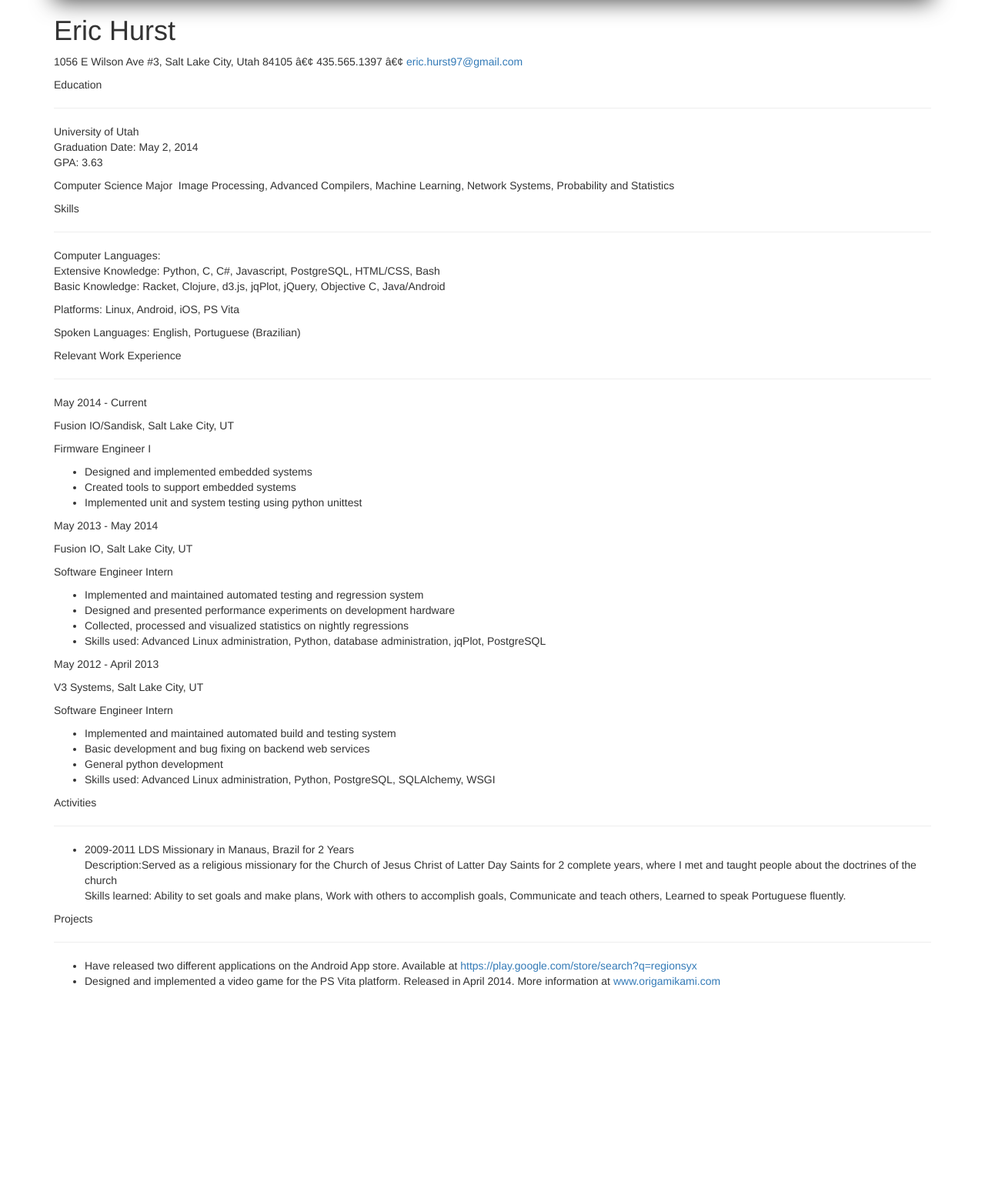
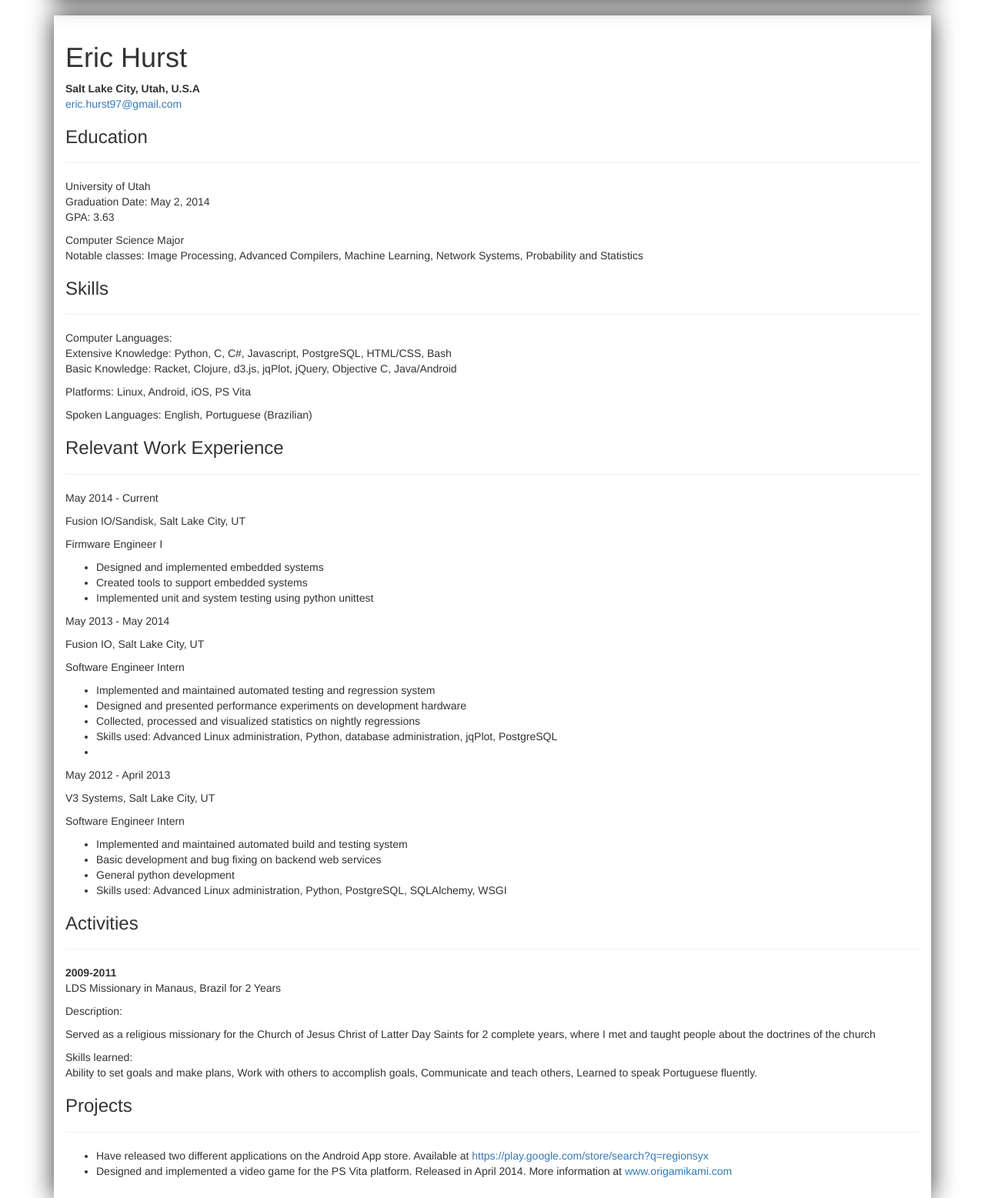
Before and after one commit to minkusanderic/eric-hurst-portfolio, a Django app: page /resume/ in a window 1280 px wide. Shown: the part 52-1609 px from the top of the page at 77% size. Before the commit the page ends 1335 px from the top, so only its background shows below. Run offline with Django 3.2, Linux system fonts and the light colour scheme; data comes from the database, SQL or seed files in the repository; data that the repository does not hold is empty; parts of the project's set-up code (start-up, migrations or seed data) failed here and were passed over; some libraries are stand-ins or nearby versions.

Commit message:
cleaned up resume page

```diff
--- a/resume/templates/resume/index.html
+++ b/resume/templates/resume/index.html
@@ -1,20 +1,16 @@
 {% extends "home/base.html" %}
 
 {% block content %}
+<article style="padding:15px;" class="row-fluid popout">
 <div>
-  <h1 class="c3"><span class="c13 c25">Eric Hurst</span></h1>
+  <h1><span>Eric Hurst</span></h1>
+  <strong>Salt Lake City, Utah, U.S.A</strong>
 
-  <p class="c3"><span class="c18">1056 E Wilson Ave #3, Salt Lake City,
-  Utah 84105</span><span class=
-  "c4 c18">&nbsp;&acirc;&euro;&cent;</span> <span class=
-  "c18">435.565.1397</span><span class=
-  "c4 c18">&nbsp;&acirc;&euro;&cent;</span> <span class=
-  "c28"><a class="c21" href=
-  "mailto:eric.hurst97@gmail.com">eric.hurst97@gmail.com</a></span></p>
+  <p><a href="mailto:eric.hurst97@gmail.com">eric.hurst97@gmail.com</a></p>
 
 </div>
 
-<p class="c3 c11"><span class="c4 c8">Education</span></p>
+<h3>Education</h3>
 <hr>
 
 <div id="education">
@@ -32,146 +28,108 @@
 {% endfor %}
 </div>
 
-<p class="c12 c14">
-<span class="c1 c6">Computer Science Major</span>
-<span class="c1">&nbsp;Image Processing, Advanced Compilers, Machine Learning, Network Systems, Probability and Statistics</span>
+<p>
+<span>Computer Science Major</span>
+<br>
+<span>Notable classes: Image Processing, Advanced Compilers, Machine Learning, Network Systems, Probability and Statistics</span>
 </p>
 
-<p class="c3 c11"><span class="c4 c8">Skills</span></p>
+<h3>Skills</h3>
 <hr>
 
-<p class="c14 c12">
-<span class="c2 c6">Computer Languages:</span>
+<p>
+<span>Computer Languages:</span>
 <br/>
-<span class="c9 c1">Extensive Knowledge:</span>
-<span class="c1">Python, C, C#, Javascript, PostgreSQL, HTML/CSS, Bash</span>
+<span>Extensive Knowledge:</span>
+<span>Python, C, C#, Javascript, PostgreSQL, HTML/CSS, Bash</span>
 <br/>
 <span>Basic Knowledge: Racket, Clojure, d3.js, jqPlot, jQuery, Objective C, Java/Android</span>
 </p>
 
-<p class="c14 c12">
-<span class="c1 c6">Platforms:</span>
-<span class="c1">Linux, Android, iOS, PS Vita</span>
+<p>
+<span>Platforms:</span>
+<span>Linux, Android, iOS, PS Vita</span>
 </p>
 
-<p class="c14 c12">
-<span class="c1 c6">Spoken Languages:</span>
+<p>
+<span>Spoken Languages:</span>
 <span>English, Portuguese (Brazilian)</span>
 </p>
 
-<p class="c3 c11">
-<span class="c4 c8">Relevant Work Experience</span>
-</p>
+<h3>
+Relevant Work Experience
+</h3>
 <hr>
 
 
-<p class="c5 c19"><span class="c1 c6">May 2014 - Current</span></p>
-<p class="c5 c19"><span class="c20 c6">Fusion IO/Sandisk, Salt Lake
-City, UT</span></p>
+<p>May 2014 - Current</p>
+<p>Fusion IO/Sandisk, Salt Lake City, UT</p>
 
-<p class="c5 c19"><span class="c1 c6">Firmware Engineer
-I</span></p>
+<p>Firmware Engineer I</p>
 
-<ul class="c2 lst-kix_olegw36ffh21-0 start">
-  <li class="c5 c23"><span class="c1">Designed and implemented
-  embedded systems</span></li>
-
-  <li class="c5 c23"><span class="c1">Created tools to support
-  embedded systems</span></li>
-
-  <li class="c5 c23"><span class="c1">Implemented unit and system
-  testing using python unittest</span></li>
+<ul>
+  <li>Designed and implemented embedded systems</li>
+  <li>Created tools to support embedded systems</li>
+  <li>Implemented unit and system testing using python unittest</li>
 </ul>
 
-<p class="c5 c19 c22"></p>
+<p>May 2013 - May 2014</p>
+<p>Fusion IO, Salt Lake City, UT</p>
+<p>Software Engineer Intern</p>
 
-<p class="c5 c19"><span class="c1 c6">May 2013 - May
-2014</span></p>
+<ul>
+  <li>Implemented and maintained automated testing and regression system</li>
 
-<p class="c5 c19"><span class="c20 c6">Fusion IO, Salt Lake
-City, UT</span></p>
+  <li>Designed and presented performance experiments on development hardware</li>
 
-<p class="c5 c19"><span class="c1 c6">Software Engineer
-Intern</span></p>
+  <li>Collected, processed and visualized statistics on nightly regressions</li>
 
-<ul class="c2 lst-kix_jdy1cg34soi7-0 start">
-  <li class="c5 c23"><span class="c1">Implemented and maintained
-  automated testing and regression system</span></li>
-
-  <li class="c5 c23"><span class="c1">Designed and presented
-  performance experiments on development hardware</span></li>
-
-  <li class="c5 c23"><span class="c1">Collected, processed and
-  visualized statistics on nightly regressions</span></li>
-
-  <li class="c5 c23"><span class="c1">Skills used: Advanced Linux
-  administration, Python, database administration, jqPlot,
-  PostgreSQL</span></li>
+  <li>Skills used: Advanced Linux administration, Python, database administration, jqPlot, PostgreSQL<li>
 </ul>
 
-<p class="c3 c7"></p>
 
-<p class="c3 c19 c12"><span class="c1 c6">May 2012 - April
-2013</span></p>
+<p>May 2012 - April 2013</p>
 
-<p class="c3 c19 c12"><span class="c6 c20">V3 Systems, Salt Lake
-City, UT</span></p>
+<p>V3 Systems, Salt Lake City, UT</p>
 
-<p class="c3 c19 c12"><span class="c1 c6">Software Engineer
-Intern</span></p>
+<p>Software Engineer Intern</p>
 
-<ul class="c2 lst-kix_jdy1cg34soi7-0">
-  <li class="c3 c10"><span class="c1">Implemented and maintained
-  automated build and testing system</span></li>
+<ul>
+  <li>Implemented and maintained automated build and testing system</li>
 
-  <li class="c3 c10"><span class="c1">Basic development and bug
-  fixing on backend web services</span></li>
+  <li>Basic development and bug fixing on backend web services</li>
 
-  <li class="c3 c10"><span class="c1">General python
-  development</span></li>
+  <li>General python development</li>
 
-  <li class="c3 c10"><span class="c1">Skills used: Advanced Linux
-  administration, Python, PostgreSQL, SQLAlchemy, WSGI</span></li>
+  <li>Skills used: Advanced Linux administration, Python, PostgreSQL, SQLAlchemy, WSGI</li>
 </ul>
 
-<p class="c3 c7"></p>
+<h3>Activities</h3>
+<hr>
+<strong>2009-2011</strong>
+<p>LDS Missionary in Manaus, Brazil for 2 Years</p>
+<p>Description:</p>
+<p>Served as a religious
+  missionary for the Church of Jesus Christ of Latter Day Saints
+  for 2 complete years, where I met and taught people about the
+  doctrines of the church</p>
+<p>Skills learned:<br/>
+	Ability to set goals
+  and make plans, Work with others to accomplish goals, Communicate
+  and teach others, Learned to speak Portuguese
+  fluently.
+</p>
 
-<p class="c3 c12">
-<span class="c4 c8">Activities</span>
-</p>
+<h3>Projects</h3>
 <hr>
 
-<ul class="c2 lst-kix_atuq0qti182g-0 start">
-  <li class="c26 c10">
-	<span class="c1 c6">2009-2011</span>
-  	<span class="c1 c6">LDS Missionary in Manaus, Brazil for 2 Years</span><br>
-  	<span>Description:</span><span class="c1">Served as a religious
-  missionary for the Church of Jesus Christ of Latter Day Saints
-  for 2 complete years, where I met and taught people about the
-  doctrines of the church<br></span>
-	<span class="c1 c6">Skills learned:</span>
-	<span class="c1">Ability to set goals
-  and make plans, Work with others to accomplish goals, Communicate
-  and teach others, Learned to speak Portuguese
-  fluently.</span>
-	</li>
+<ul>
+  <li>Have released two different applications on the Android App store. Available at <a href="https://play.google.com/store/search?q=regionsyx">https://play.google.com/store/search?q=regionsyx</a></li>
+
+  <li>Designed and implemented a
+  video game for the PS Vita platform. Released in April 2014. More
+  information at <a href="http://www.google.com/url?q=http%3A%2F%2Fwww.origamikami.com&amp;sa=D&amp;sntz=1&amp;usg=AFQjCNGybFLBAOqdnJcjKUBN-VLRY_Fkcw">
+  www.origamikami.com</a></li>
 </ul>
-
-<p class="c5">
-<span class="c8">Projects</span>
-</p>
-<hr>
-
-<ul class="c2 lst-kix_yu17bkw028ry-0 start">
-  <li class="c3 c10"><span class="c1">Have released two different
-  applications on the Android App store. Available at</span>
-  <span class="c24"><a class="c21" href=
-  "https://play.google.com/store/search?q=regionsyx">https://play.google.com/store/search?q=regionsyx</a></span></li>
-
-  <li class="c3 c10"><span class="c1">Designed and implemented a
-  video game for the PS Vita platform. Released in April 2014. More
-  information at</span> <span class="c24"><a class="c21" href=
-  "http://www.google.com/url?q=http%3A%2F%2Fwww.origamikami.com&amp;sa=D&amp;sntz=1&amp;usg=AFQjCNGybFLBAOqdnJcjKUBN-VLRY_Fkcw">
-  www.origamikami.com</a></span></li>
-</ul>
+</article>
 {% endblock %}
```
